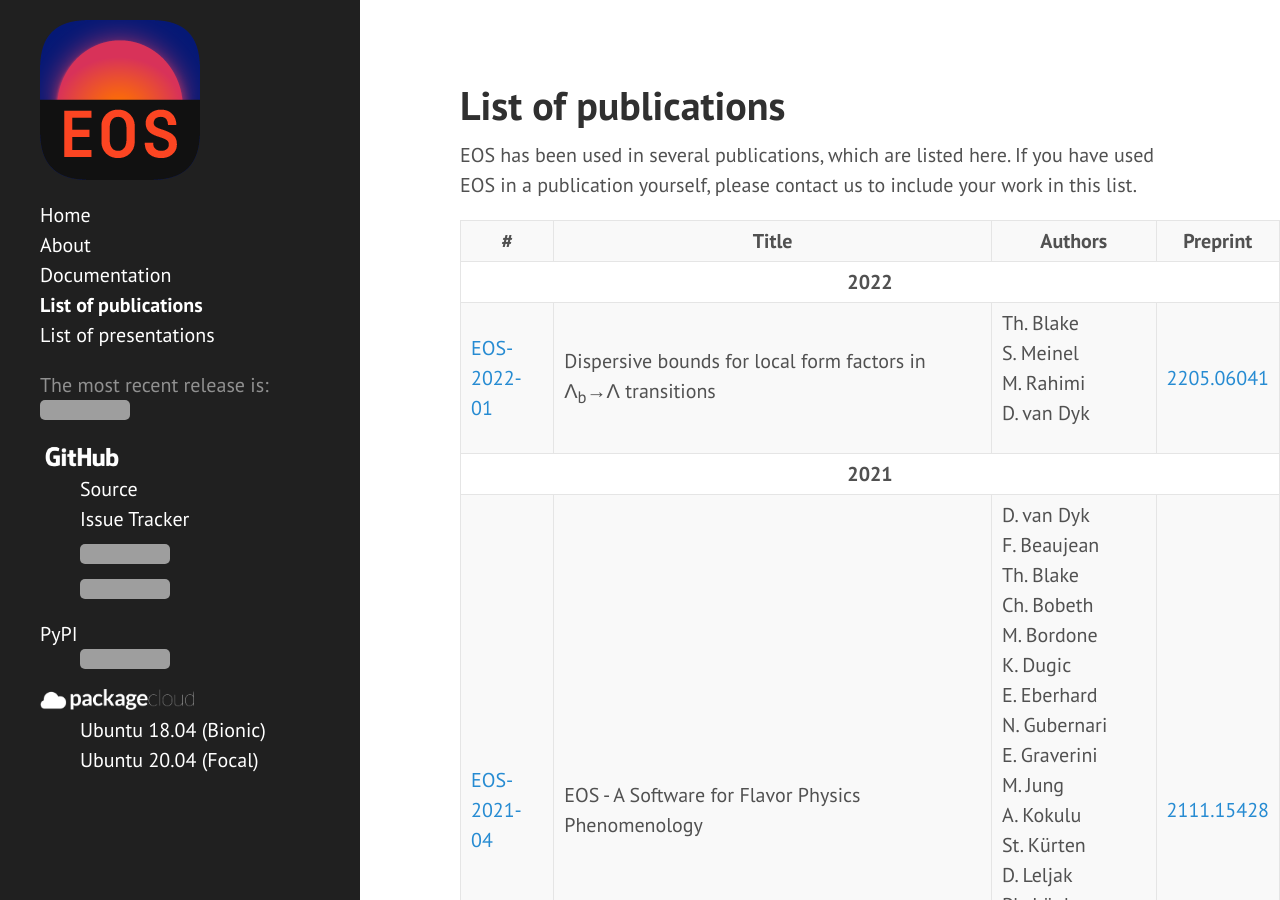
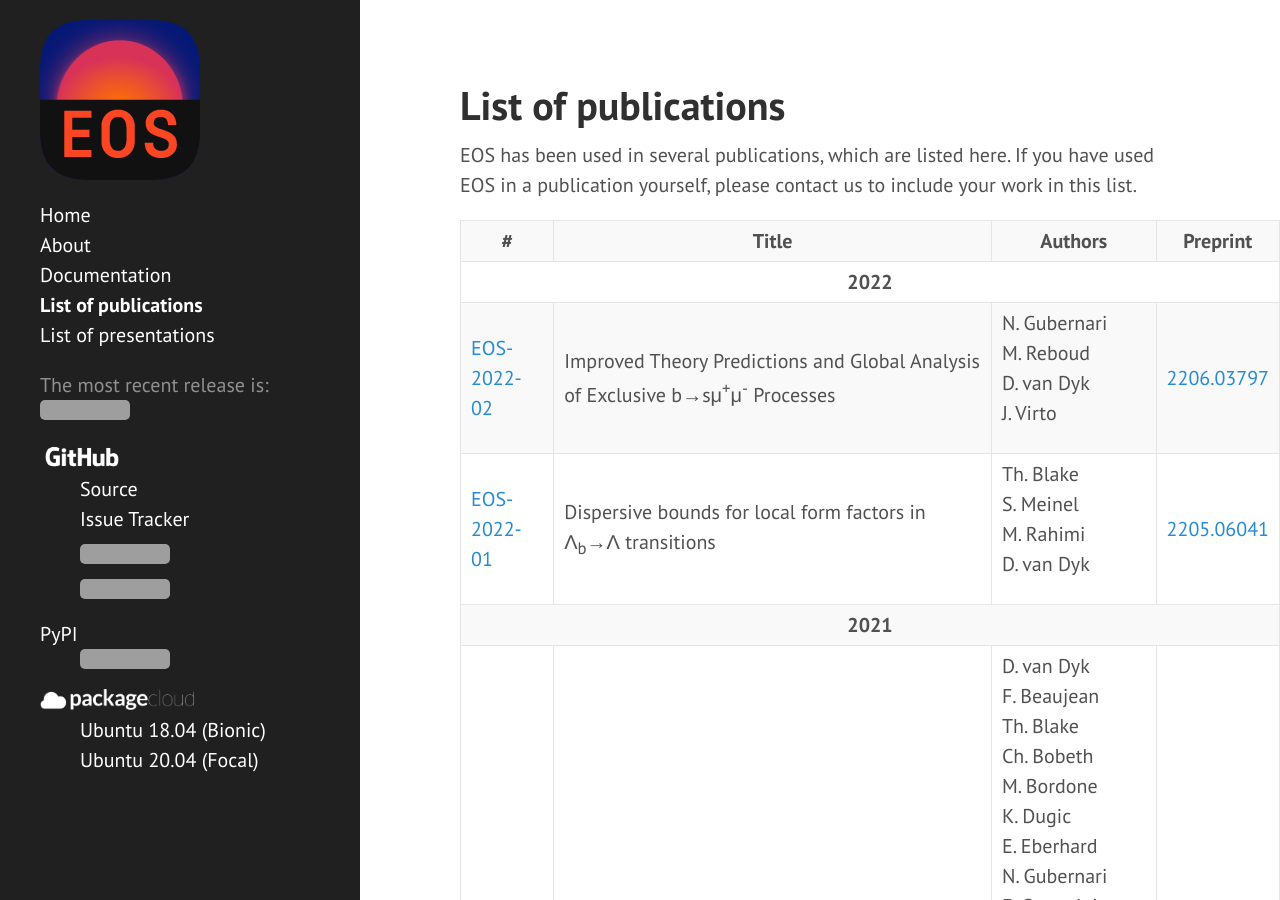
Before and after one commit to eos/eos.github.io, a Jekyll site: the page built from publications.html, in a window 1280 px wide and 900 px high. Built offline with Jekyll 4.4.1, drawn with Linux system fonts in a browser that asks for light colours; grey boxes are pictures that could not be loaded.

Commit message:
Add EOS-2022-02 to list of publications

```diff
--- a/_data/publications.yml
+++ b/_data/publications.yml
@@ -1,5 +1,9 @@
 - year: '2022'
   items:
+      - id:      '02'
+        title:   'Improved Theory Predictions and Global Analysis of Exclusive b&rarr;s&mu;<sup>+</sup>&mu;<sup>-</sup> Processes'
+        authors: [N.&nbsp;Gubernari, M.&nbsp;Reboud, D.&nbsp;van&nbsp;Dyk, J.&nbsp;Virto]
+        arxiv:   '2206.03797'
       - id:      '01'
         title:   'Dispersive bounds for local form factors in &Lambda;<sub>b</sub>&rarr;&Lambda; transitions'
         authors: [Th.&nbsp;Blake, S.&nbsp;Meinel, M.&nbsp;Rahimi, D.&nbsp;van&nbsp;Dyk]
```
